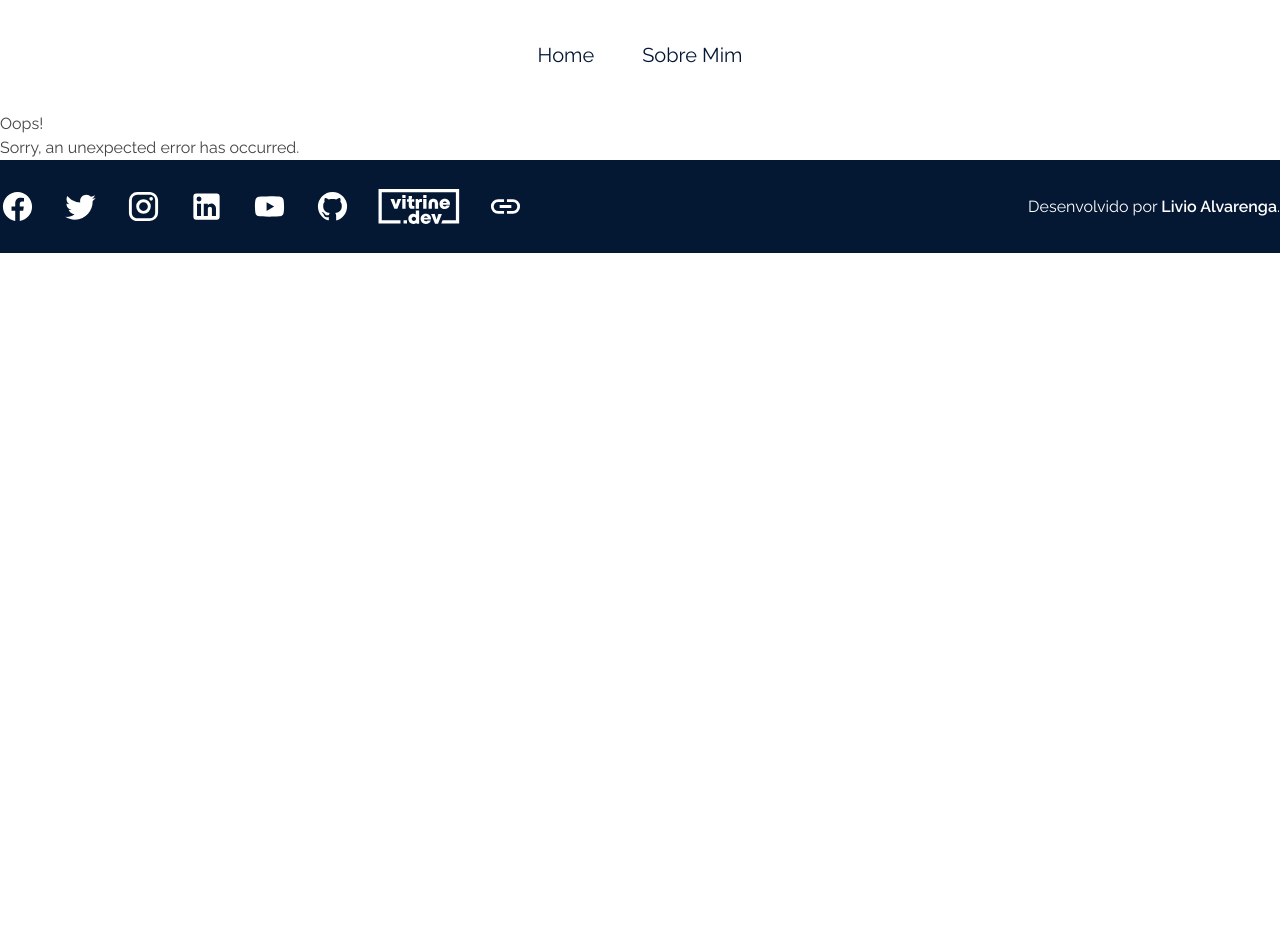
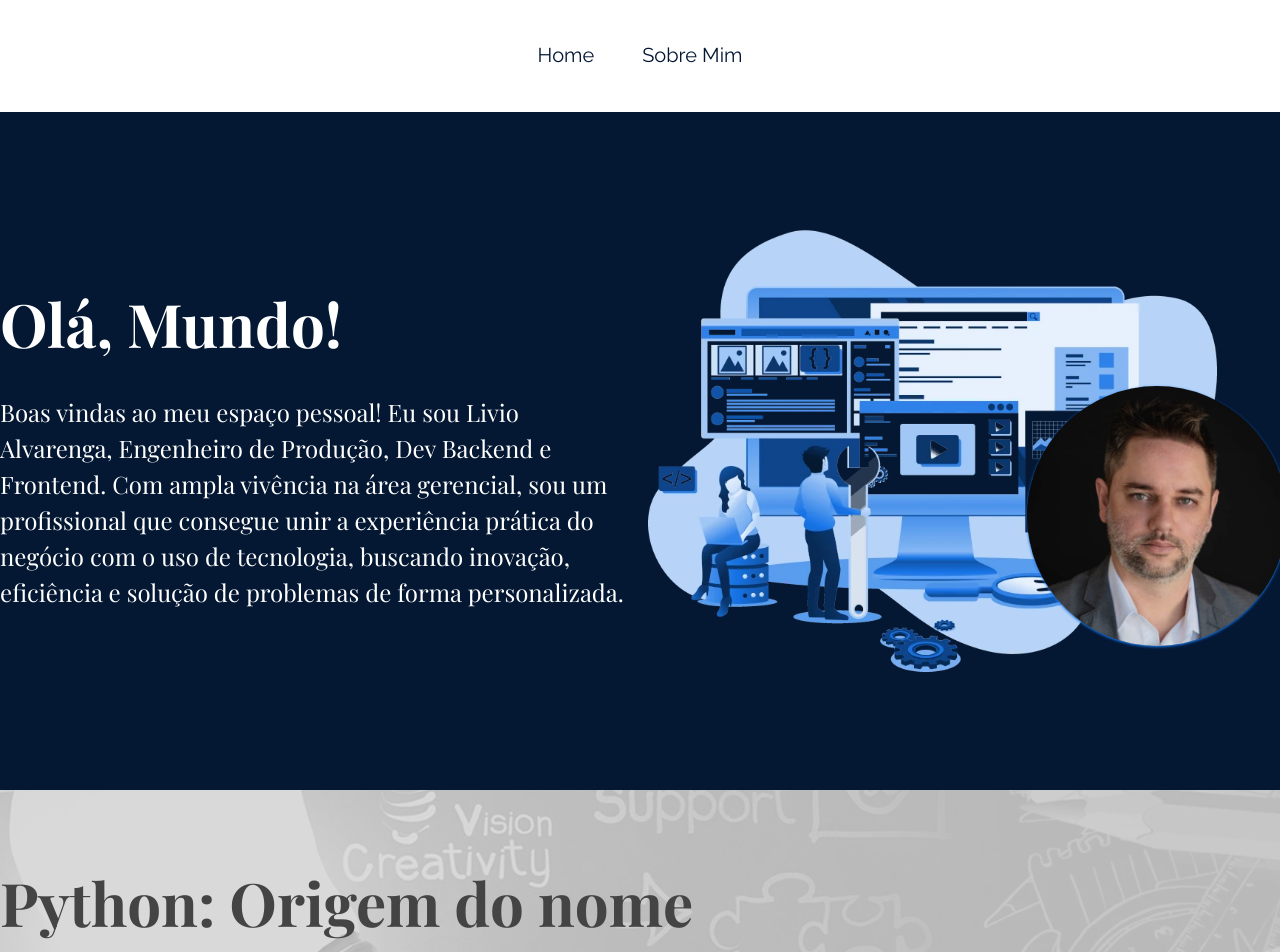
Before and after one commit to LivioAlvarenga/react-router, a React (Vite) app: page /posts/1 in a window 1280 px wide. Shown: the top 952 px of the page. Before the commit the page ends 800 px from the top, so only its background shows below. Built offline with nearby package versions, Linux system fonts and the light colour scheme.

Commit message:
add blog e @tailwindcss/typography para formatação do blog

```diff
--- a/package.json
+++ b/package.json
@@ -11,9 +11,11 @@
   "dependencies": {
     "react": "^18.2.0",
     "react-dom": "^18.2.0",
+    "react-markdown": "^8.0.4",
     "react-router-dom": "^6.4.3"
   },
   "devDependencies": {
+    "@tailwindcss/typography": "^0.5.8",
     "@types/react": "^18.0.24",
     "@types/react-dom": "^18.0.8",
     "@vitejs/plugin-react": "^2.2.0",
--- a/src/components/PostCard/index.jsx
+++ b/src/components/PostCard/index.jsx
@@ -1,5 +1,8 @@
+import { Link } from "react-router-dom";
+
 export default function PostCard({ post }) {
   return (
+    <Link to={`/posts/${post.id}`}>
       <div className="group grid h-[320px] cursor-pointer grid-rows-2">
         <div className="overflow-hidden">
           <img
@@ -9,11 +12,14 @@ export default function PostCard({ post }) {
           />
         </div>
         <div className="grid grid-rows-2 items-center justify-center  bg-white p-3">
-        <h2 className="text-center font-playfair text-xl font-semibold">{post.titulo}</h2>
+          <h2 className="text-center font-playfair text-xl font-semibold">
+            {post.titulo}
+          </h2>
           <button className=" self-center justify-self-center rounded-3xl bg-azulLight px-6 py-3 text-xl tracking-wider text-white shadow-md duration-1000  ease-in-out lg:group-hover:bg-azulDark lg:group-hover:px-9  lg:group-hover:shadow-fontPost">
             Ler
           </button>
         </div>
       </div>
+    </Link>
   );
 }
--- a/src/components/PostModel.jsx
+++ b/src/components/PostModel.jsx
@@ -1,10 +1,10 @@
 import Title from "@/components/Title";
 import Wrapper from "@/components/Wrapper";
 
-export default function PostModel({ children, title, banner, position }) {
+export default function PostModel({ children, title, banner, position, titleColor }) {
   return (
     <article className=" text-fontPost ">
-      <Title position={position} banner={banner} title={title} />
+      <Title position={position} banner={banner} title={title} titleColor={titleColor} />
       <Wrapper>
         <div>{children}</div>
       </Wrapper>
--- a/src/components/Title.jsx
+++ b/src/components/Title.jsx
@@ -1,6 +1,6 @@
 import Wrapper from "@/components/Wrapper";
 
-export default function Title({ position, banner, title }) {
+export default function Title({ position, banner, title, titleColor }) {
   return (
     <div className="group relative flex h-28 items-center md:h-48 lg:h-56">
       <div className="absolute top-0 -z-10 h-full w-full overflow-hidden" id="banner">
@@ -11,7 +11,9 @@ export default function Title({ position, banner, title }) {
         />
       </div>
       <Wrapper>
-        <h2 className=" font-playfair text-5xl font-bold duration-700 ease-in-out lg:text-6xl  lg:group-hover:text-7xl  lg:group-hover:text-azulLight/70">
+        <h2
+          className={`font-playfair text-3xl font-bold duration-700 ease-in-out md:text-5xl lg:text-6xl  lg:group-hover:text-7xl ${titleColor}`}
+        >
           {title}
         </h2>
       </Wrapper>
--- a/src/pages/AboutMe/index.jsx
+++ b/src/pages/AboutMe/index.jsx
@@ -9,6 +9,7 @@ export default function AboutMe() {
       banner={bannerSobre}
       title="Sobre mim"
       position="object-[0px_-20px] md:object-[0px_-40px] lg:object-[0px_-265px]"
+      titleColor="lg:group-hover:text-azulLight"
     >
       <h3 className="mt-10 mb-8 font-playfair text-3xl font-bold md:text-4xl lg:text-5xl">
         Olá, eu sou Livio Alvarenga,
--- /dev/null
+++ b/src/pages/Post/index.jsx
@@ -0,0 +1,26 @@
+import bannerBlog from "@/assets/images/bannerBlog.webp";
+import PostModel from "@/components/PostModel";
+import Wrapper from "@/components/Wrapper";
+import posts from "@/json/posts.json";
+import ReactMarkdown from "react-markdown";
+import { useParams } from "react-router-dom";
+
+export default function Post() {
+  const parameters = useParams();
+  const post = posts.find((post) => {
+    return post.id === Number(parameters.id);
+  });
+  return (
+    /* banner={`/assets/posts/${post.id}/capa.png`} */
+    <PostModel
+      title={post.titulo}
+      titleColor="lg:group-hover:text-white"
+      banner={bannerBlog}
+      position="object-[0px_-20px] md:object-[0px_-60px] lg:object-[0px_-205px]"
+    >
+      <Wrapper className="imgCenter prose my-8 max-w-none px-0 prose-headings:text-azulDark prose-a:text-azulDark hover:prose-a:text-azulLight md:prose-lg lg:my-20 lg:prose-xl">
+        <ReactMarkdown>{post.texto}</ReactMarkdown>
+      </Wrapper>
+    </PostModel>
+  );
+}
--- a/src/routes.jsx
+++ b/src/routes.jsx
@@ -4,6 +4,7 @@ import Menu from "@/components/Menu";
 import AboutMe from "@/pages/AboutMe";
 import ErrorPage from "@/pages/ErrorPage";
 import Home from "@/pages/Home";
+import Post from "@/pages/Post";
 import { BrowserRouter, Route, Routes } from "react-router-dom";
 
 export default function AppRoutes() {
@@ -14,6 +15,7 @@ export default function AppRoutes() {
         <Route path="/" element={<DefaultPage />}>
           <Route index element={<Home />} />
           <Route path="sobre-mim" element={<AboutMe />} />
+          <Route path="posts/:id" element={<Post />} />
         </Route>
 
         <Route path="*" element={<ErrorPage />} />
--- a/src/styles/index.css
+++ b/src/styles/index.css
@@ -43,3 +43,7 @@ body {
   -webkit-font-smoothing: antialiased; /* a font no chrome fica mais suave. */
   box-sizing: border-box;
 }
+
+.imgCenter p img {
+  margin: auto;
+}
--- a/tailwind.config.cjs
+++ b/tailwind.config.cjs
@@ -1,3 +1,4 @@
+
 /** @type {import('tailwindcss').Config} */
 module.exports = {
   content: ["./index.html", "./src/**/*.{js,ts,jsx,tsx}"],
@@ -14,5 +15,5 @@ module.exports = {
       },
     },
   },
-  plugins: [],
+  plugins: [require("@tailwindcss/typography")],
 };
```
Also changed, not shown: 2 other files (tests, documents, lock files or other folders). Lines whose indentation alone changed are shown as unchanged.
